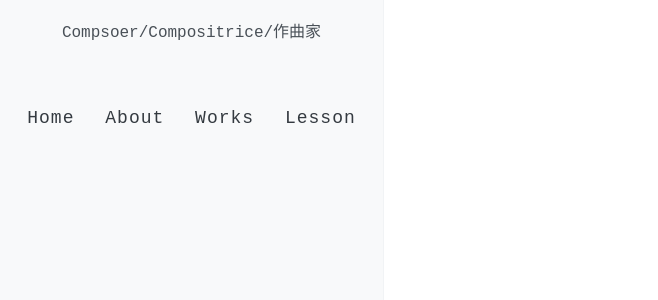
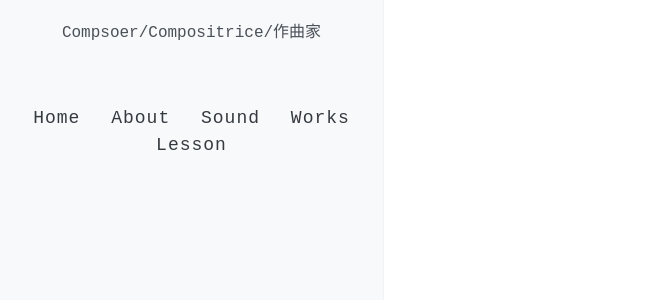
Before and after one commit to kbys88/kbys88.github.io, a Jekyll site: the page built from index.html, in a window 1280 px wide. Shown: the part 411-711 px from the top of the page, without its empty margins (0-658 px from the left). Built offline with Jekyll 4.4.1, drawn with Linux system fonts in a browser that asks for light colours; nearby versions of some CDN libraries; the list of posts is cut into pages by our own code.

Commit message:
Update _config.yml

```diff
--- a/_config.yml
+++ b/_config.yml
@@ -22,6 +22,8 @@ navigation:
     url: /
   - name: About
     url: /about
+  - name: Sound
+    url: /sound
   - name: Works
     url: /works
   - name: Lesson
```
